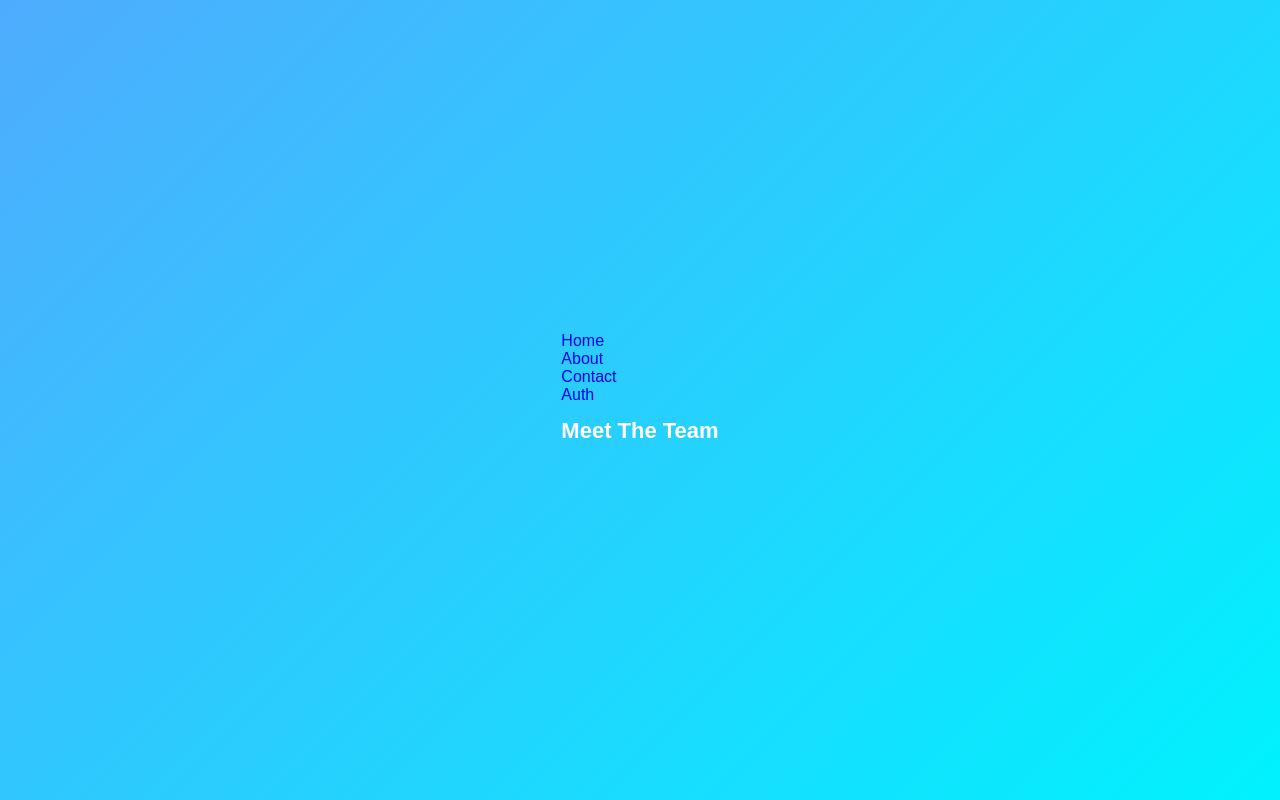
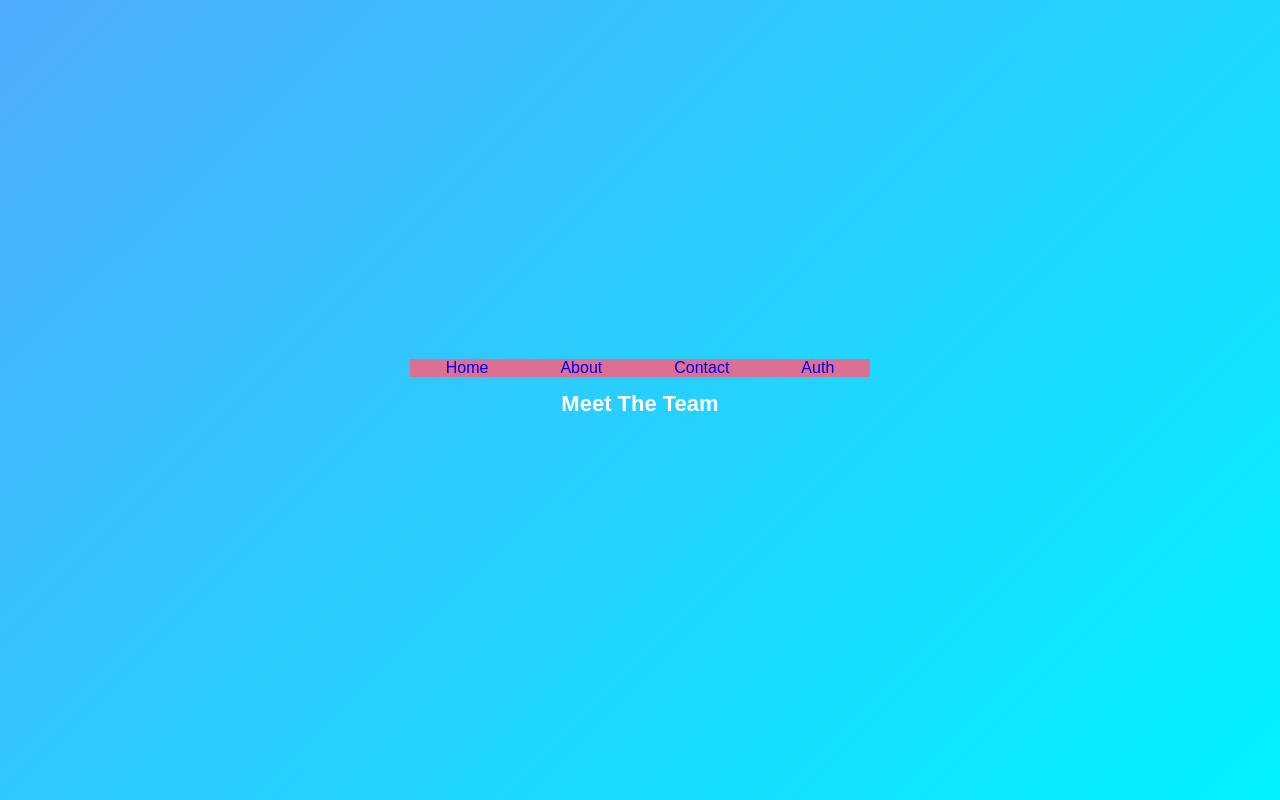
Before and after one commit to Eshhaa11/React-lesson1, a React (Create React App) app: page /about in a window 1280 px wide. Built offline with nearby package versions, Linux system fonts and the light colour scheme.

Commit message:
style: Enhance HeaderComponent styles for improved layout and hover effects

```diff
--- a/src/Components/HeaderComponent.css
+++ b/src/Components/HeaderComponent.css
@@ -1,4 +1,17 @@
 header a {
-    text-decoration: none;
+    text-decoration: none ;
+    padding: 24px;
+    margin: 12px;
+}
+header, .nav-links{
+    display: flex;
+    flex-direction: row;
+    color: cyan;
+    background-color: palevioletred;
 
 }
+
+
+header, .nav-links:hover{
+    color: rgb(214, 214, 22);
+}
```
